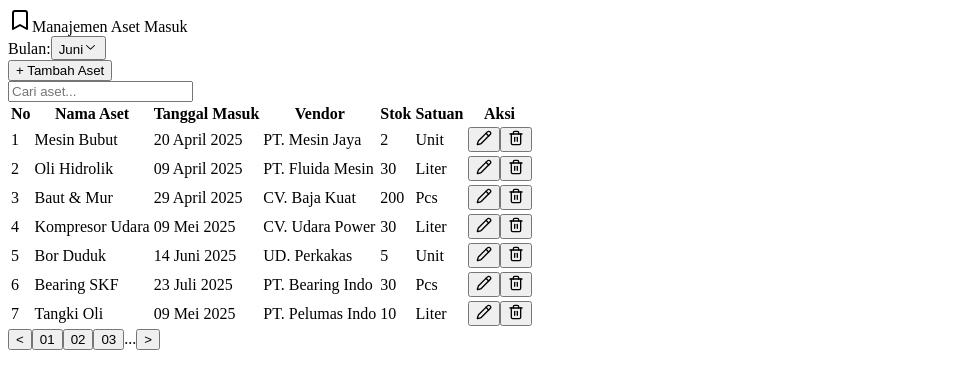
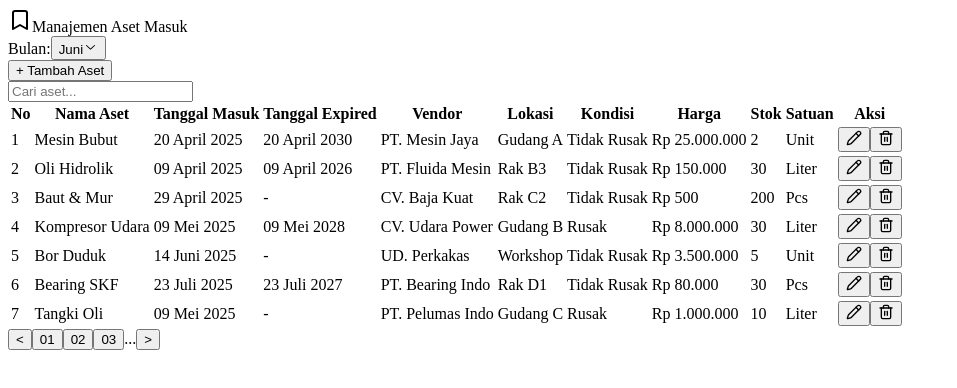
Before and after one commit to NaufalRozan/sertifikasi_kompetensi, a Next.js app: page /aset/masuk in a window 1280 px wide. Shown: the top 388 px of the page, without its empty margins (0-957 px from the left). Built offline with nearby package versions, Linux system fonts and the light colour scheme.

Commit message:
view: menambahkan data pada aset masuk

```diff
--- a/src/app/(main-layout)/aset/masuk/page.tsx
+++ b/src/app/(main-layout)/aset/masuk/page.tsx
@@ -18,6 +18,7 @@ export default function AsetMasukPage() {
     const router = useRouter();
     const [selectedMonth, setSelectedMonth] = useState("Juni");
 
+    // bagian data
     const data = [
         {
             no: 1,
@@ -26,6 +27,10 @@ export default function AsetMasukPage() {
             vendor: "PT. Mesin Jaya",
             stok: 2,
             satuan: "Unit",
+            expired: "20 April 2030",
+            lokasi: "Gudang A",
+            kondisi: "Tidak Rusak",
+            harga: "Rp 25.000.000",
         },
         {
             no: 2,
@@ -34,6 +39,10 @@ export default function AsetMasukPage() {
             vendor: "PT. Fluida Mesin",
             stok: 30,
             satuan: "Liter",
+            expired: "09 April 2026",
+            lokasi: "Rak B3",
+            kondisi: "Tidak Rusak",
+            harga: "Rp 150.000",
         },
         {
             no: 3,
@@ -42,6 +51,10 @@ export default function AsetMasukPage() {
             vendor: "CV. Baja Kuat",
             stok: 200,
             satuan: "Pcs",
+            expired: "-",
+            lokasi: "Rak C2",
+            kondisi: "Tidak Rusak",
+            harga: "Rp 500",
         },
         {
             no: 4,
@@ -50,6 +63,10 @@ export default function AsetMasukPage() {
             vendor: "CV. Udara Power",
             stok: 30,
             satuan: "Liter",
+            expired: "09 Mei 2028",
+            lokasi: "Gudang B",
+            kondisi: "Rusak",
+            harga: "Rp 8.000.000",
         },
         {
             no: 5,
@@ -58,6 +75,10 @@ export default function AsetMasukPage() {
             vendor: "UD. Perkakas",
             stok: 5,
             satuan: "Unit",
+            expired: "-",
+            lokasi: "Workshop",
+            kondisi: "Tidak Rusak",
+            harga: "Rp 3.500.000",
         },
         {
             no: 6,
@@ -66,6 +87,10 @@ export default function AsetMasukPage() {
             vendor: "PT. Bearing Indo",
             stok: 30,
             satuan: "Pcs",
+            expired: "23 Juli 2027",
+            lokasi: "Rak D1",
+            kondisi: "Tidak Rusak",
+            harga: "Rp 80.000",
         },
         {
             no: 7,
@@ -74,8 +99,13 @@ export default function AsetMasukPage() {
             vendor: "PT. Pelumas Indo",
             stok: 10,
             satuan: "Liter",
+            expired: "-",
+            lokasi: "Gudang C",
+            kondisi: "Rusak",
+            harga: "Rp 1.000.000",
         },
     ];
+
 
     const [searchQuery, setSearchQuery] = useState("");
 
@@ -143,7 +173,11 @@ export default function AsetMasukPage() {
                                 <th className="p-4">No</th>
                                 <th className="p-4">Nama Aset</th>
                                 <th className="p-4">Tanggal Masuk</th>
+                                <th className="p-4">Tanggal Expired</th>
                                 <th className="p-4">Vendor</th>
+                                <th className="p-4">Lokasi</th>
+                                <th className="p-4">Kondisi</th>
+                                <th className="p-4">Harga</th>
                                 <th className="p-4">Stok</th>
                                 <th className="p-4">Satuan</th>
                                 <th className="p-4">Aksi</th>
@@ -155,7 +189,11 @@ export default function AsetMasukPage() {
                                     <td className="p-4">{item.no}</td>
                                     <td className="p-4">{item.nama}</td>
                                     <td className="p-4">{item.tanggal}</td>
+                                    <td className="p-4">{item.expired}</td>
                                     <td className="p-4">{item.vendor}</td>
+                                    <td className="p-4">{item.lokasi}</td>
+                                    <td className="p-4">{item.kondisi}</td>
+                                    <td className="p-4">{item.harga}</td>
                                     <td className="p-4">{item.stok}</td>
                                     <td className="p-4">{item.satuan}</td>
                                     <td className="p-4 flex items-center gap-2">
```
Also changed, not shown: src/app/(main-layout)/aset/masuk/add/page.tsx (+63 -1 lines), src/lib/menu-list.ts (+11 -0 lines).
